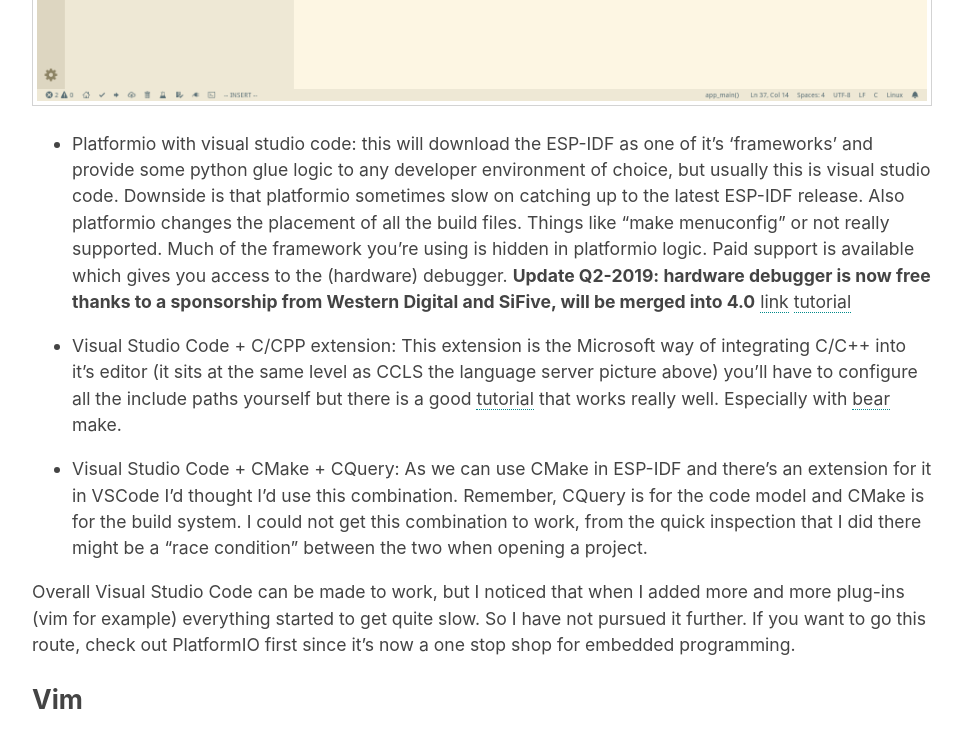
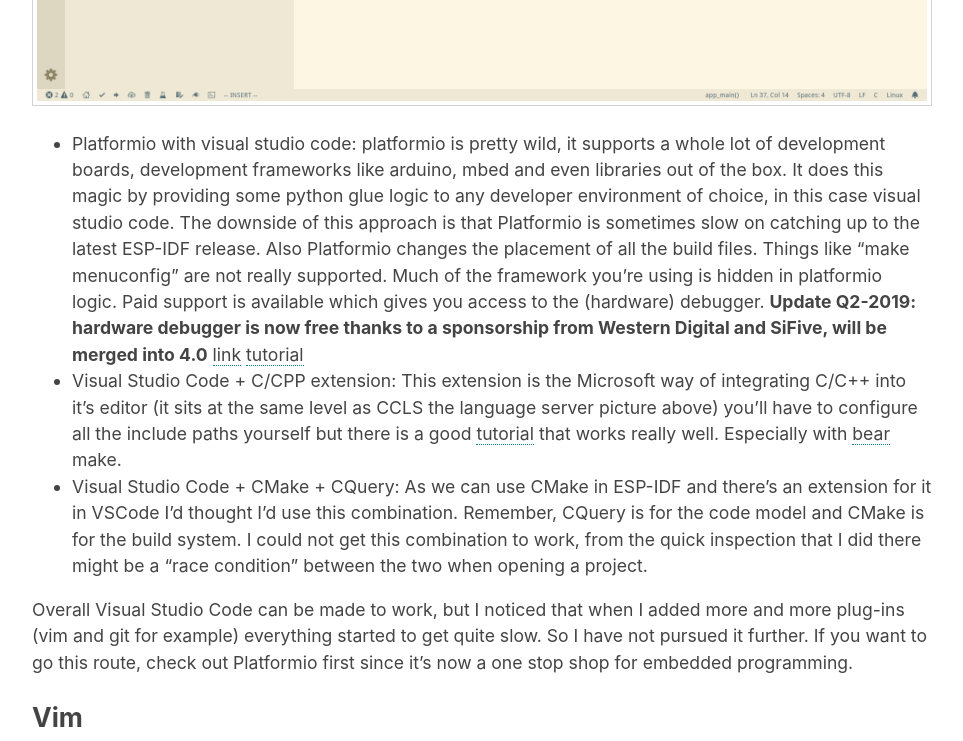
Before and after one commit to ascii78/ascii78.github.io, a plain HTML site: page blog/esp-idf/index.html in a window 1280 px wide. Shown: the part 1680-2421 px from the top of the page, without its empty margins (158-1121 px from the left). Drawn offline with Linux system fonts and the light colour scheme.

Commit message:
small fixes

```diff
--- a/blog/esp-idf/index.html
+++ b/blog/esp-idf/index.html
@@ -91,25 +91,22 @@
 <p><img src="index.assets/1562693785144.png" alt="1562693785144" /></p>
 
 <ul>
-<li><p>Platformio with visual studio code: this will download the ESP-IDF
-as one of it&rsquo;s &lsquo;frameworks&rsquo; and provide some python glue logic to any developer
-environment of choice, but usually this is visual studio code. Downside is that platformio sometimes slow on catching up to the latest ESP-IDF release. Also platformio changes the placement of all the
-build files. Things like &ldquo;make menuconfig&rdquo; or not really supported.  Much of the framework you&rsquo;re using is hidden in platformio logic. Paid support is available which gives you access to the (hardware) debugger. <strong>Update Q2-2019: hardware debugger is now free thanks to a sponsorship from Western Digital and SiFive, will be merged into 4.0</strong> <a href="https://community.platformio.org/t/platformio-plus-goes-open-source-improving-embedded-development-community-worldwide/8240">link</a> <a href="https://www.youtube.com/watch?v=psMqilqlrRQ">tutorial</a></p></li>
-
-<li><p>Visual Studio Code + C/CPP extension: This extension is the Microsoft way of integrating C/C++ into it&rsquo;s editor (it sits at the same level as CCLS the language server picture above) you&rsquo;ll have to configure all the include paths yourself  but there is a good <a href="https://github.com/VirgiliaBeatrice/esp32-devenv-vscode/blob/master/tutorial.md">tutorial</a>
+<li>Platformio with visual studio code: platformio is pretty wild, it supports a whole lot of development boards, development frameworks like arduino, mbed and even libraries out of the box. It does this magic by providing some python glue logic to any developer
+environment of choice, in this case visual studio code. The downside of this approach is that Platformio is sometimes slow on catching up to the latest ESP-IDF release. Also Platformio changes the placement of all the
+build files. Things like &ldquo;make menuconfig&rdquo; are not really supported.  Much of the framework you&rsquo;re using is hidden in platformio logic. Paid support is available which gives you access to the (hardware) debugger. <strong>Update Q2-2019: hardware debugger is now free thanks to a sponsorship from Western Digital and SiFive, will be merged into 4.0</strong> <a href="https://community.platformio.org/t/platformio-plus-goes-open-source-improving-embedded-development-community-worldwide/8240">link</a> <a href="https://www.youtube.com/watch?v=psMqilqlrRQ">tutorial</a></li>
+<li>Visual Studio Code + C/CPP extension: This extension is the Microsoft way of integrating C/C++ into it&rsquo;s editor (it sits at the same level as CCLS the language server picture above) you&rsquo;ll have to configure all the include paths yourself  but there is a good <a href="https://github.com/VirgiliaBeatrice/esp32-devenv-vscode/blob/master/tutorial.md">tutorial</a>
 that works really well. Especially with <a href="https://github.com/rizsotto/Bear">bear</a>
-make.</p></li>
-
-<li><p>Visual Studio Code + CMake + CQuery: As we can use CMake in ESP-IDF and there&rsquo;s an extension for it in VSCode I&rsquo;d thought I&rsquo;d use this combination. Remember, CQuery is for the code model and CMake is for the build system. I could not get this combination to work, from the quick inspection that I did there might be a &ldquo;race condition&rdquo; between the two when opening a project.</p></li>
+make.</li>
+<li>Visual Studio Code + CMake + CQuery: As we can use CMake in ESP-IDF and there&rsquo;s an extension for it in VSCode I&rsquo;d thought I&rsquo;d use this combination. Remember, CQuery is for the code model and CMake is for the build system. I could not get this combination to work, from the quick inspection that I did there might be a &ldquo;race condition&rdquo; between the two when opening a project.</li>
 </ul>
 
-<p>Overall  Visual Studio Code can be made to work, but I noticed that when I added more and more plug-ins (vim for example) everything started to get  quite slow. So I have not pursued it further. If you want to go this route, check out PlatformIO first since it&rsquo;s now a one stop shop for embedded programming.</p>
+<p>Overall  Visual Studio Code can be made to work, but I noticed that when I added more and more plug-ins (vim and git for example) everything started to get  quite slow. So I have not pursued it further. If you want to go this route, check out Platformio first since it&rsquo;s now a one stop shop for embedded programming.</p>
 
 <h1 id="vim">Vim</h1>
 
 <p><img src="index.assets/1562690583599.png" alt="1562690583599" /></p>
 
-<p>For NeoVim/Vim to work as an IDE you really need language protocol support. That support is getting there but it&rsquo;s still a moving target. If you&rsquo;re not careful you can sink a lot of time in keeping everything updated and checking all the different plugins and language servers. For the time being if you&rsquo;re doing anything C/C++ like just use old style vim with ctags. The screenshot above took quite an amount of work to figure it out and involves almost 20 plugins. You can find the dotfile on my github repo.</p>
+<p>For NeoVim/Vim to work as an IDE you really need language protocol support. That support is getting there but it&rsquo;s still a moving target. If you&rsquo;re not careful you can sink a lot of time in keeping everything updated and checking all the different plugins and language servers. For the time being if you&rsquo;re doing anything C/C++ like just use old style vim with ctags. The screenshot above took quite an amount of work to figure it out and involves almost 20 plugins.</p>
 
 <h1 id="emacs">Emacs</h1>
 
@@ -159,7 +156,7 @@
 
 <h1 id="conclusion">Conclusion</h1>
 
-<p>So, after a lengthy excursion in both Visual Studio Code and Neovim I finally settled on Qt Creator, with QMake it now supports ESP-IDF out of the box. The debugger not working is not much of a downside since gdbgui is a really nice alternative. PlatformIO came in as a close second, but I had the feeling it &ldquo;hid&rdquo; a lot of the features of ESP-IDF inside it&rsquo;s python glue layer. I&rsquo;ve also had some minor problems with tab completion, intellisense indexing and other minor problems that sometimes randomly popped up. This, and the fact that after installing my favorite plugins (git, cmake, vim) things just became slow. Slow for me means that the CPU fan on my recent thinkpad is spinning up or that scrolling large amounts of text is just not smooth enough. In regards to vim, which is my default editor for small files I&rsquo;ll be quite interested to see what the plugin landscape will look like in a year or so. For now I&rsquo;m quite happy with QT Creator. There are some more neat vi integration tricks you can do with it, and I&rsquo;ll share them in the future.</p>
+<p>So, after a lengthy excursion in both Visual Studio Code and Neovim I finally settled on Qt Creator, with CMake it now supports ESP-IDF out of the box. The debugger not working is not much of a downside since gdbgui is a really nice alternative. PlatformIO came in as a close second, but I had the feeling it &ldquo;hid&rdquo; a lot of the features of ESP-IDF inside it&rsquo;s python glue layer. I&rsquo;ve also had some minor problems with tab completion, intellisense indexing and other minor problems that sometimes randomly popped up. This, and the fact that after installing my favorite plugins (git, cmake, vim) things just became slow. Slow for me means that the CPU fan on my recent thinkpad is spinning up or that scrolling large amounts of text is just not smooth enough. In regards to vim, which is my default editor for small files I&rsquo;ll be quite interested to see what the plugin landscape will look like in a year or so. For now I&rsquo;m quite happy with QT Creator. There are some more neat vi integration tricks you can do with it, and I&rsquo;ll share them in the future.</p>
 
     </article></div>
 </body>
```
